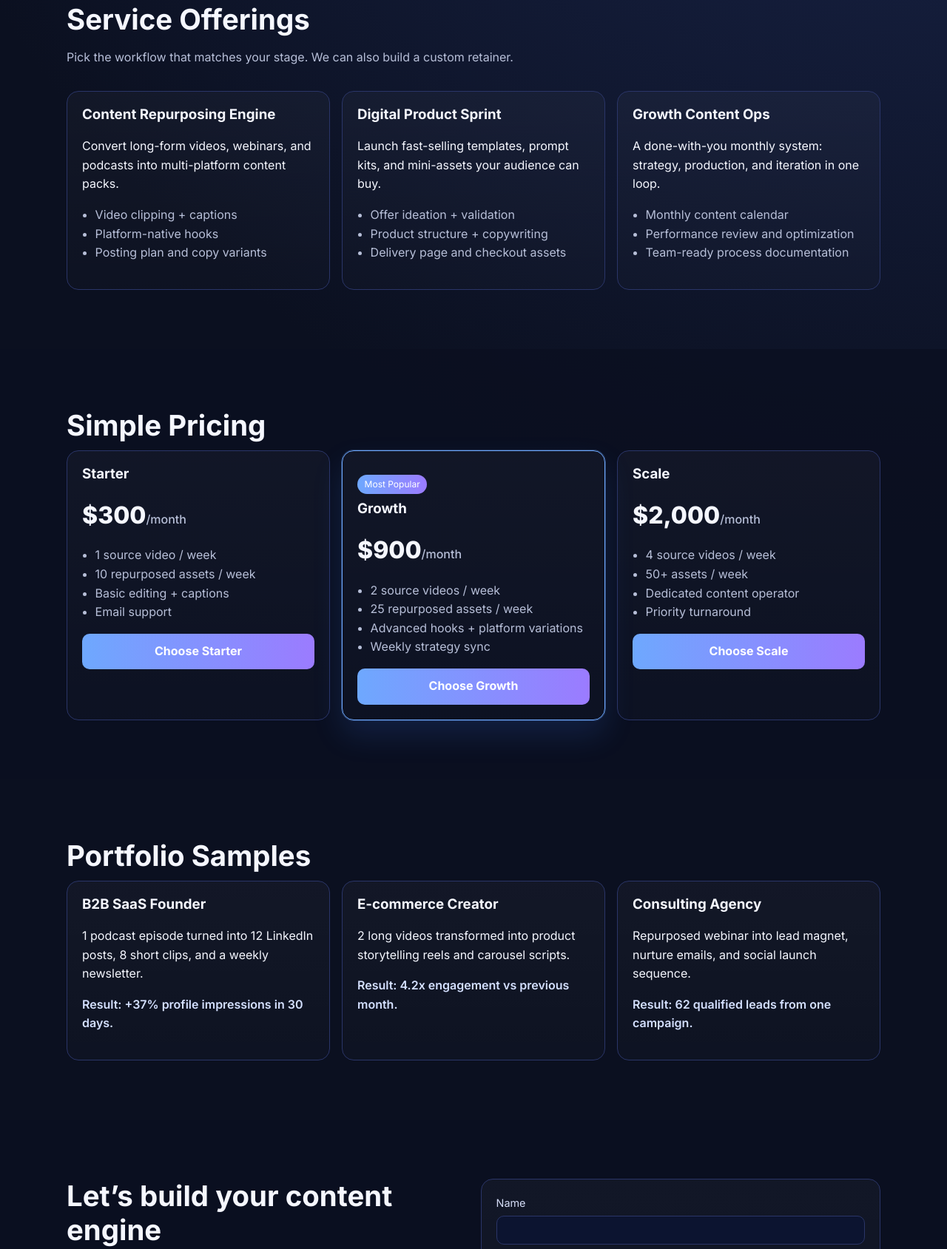
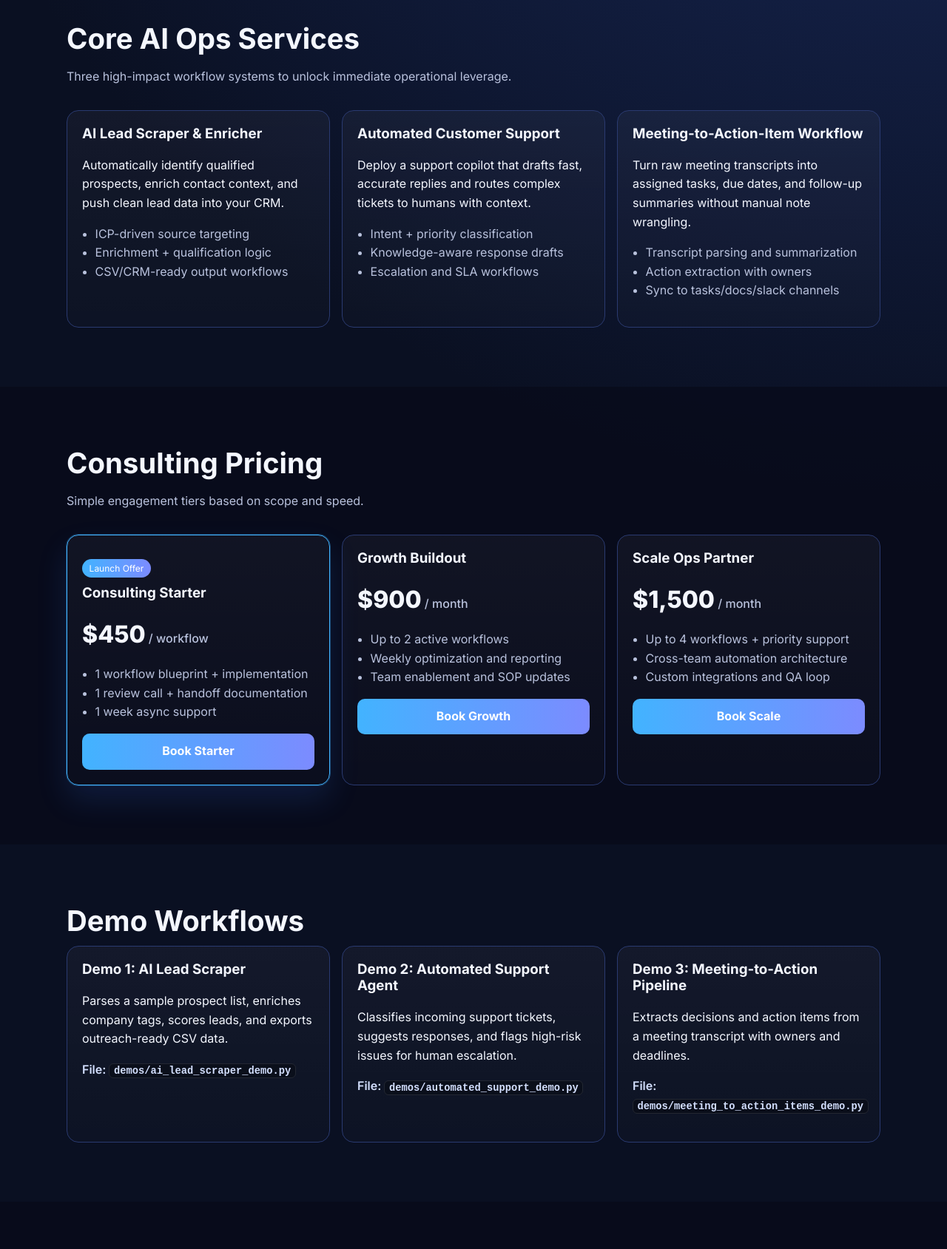
Before and after one commit to jackalAgents/scaleforge-studio, a plain HTML site: page index.html in a window 1280 px wide. Shown: the part 786-2475 px from the top of the page at 74% size. Drawn offline with Linux system fonts and the light colour scheme.

Commit message:
Add files via upload

```diff
--- a/index.html
+++ b/index.html
@@ -3,8 +3,8 @@
 <head>
   <meta charset="UTF-8" />
   <meta name="viewport" content="width=device-width, initial-scale=1.0" />
-  <title>ScaleForge Studio | Turn 1 Video Into 20+ Revenue Assets</title>
-  <meta name="description" content="ScaleForge Studio helps creators and brands turn one long-form video into short-form clips, carousels, posts, newsletters, and lead magnets." />
+  <title>ScaleForge AI Ops | AI Workflow Consulting for Fast Teams</title>
+  <meta name="description" content="ScaleForge AI Ops designs and deploys practical AI workflows: AI lead scraping, automated support, and meeting-to-action-item systems." />
   <link rel="preconnect" href="https://fonts.googleapis.com">
   <link rel="preconnect" href="https://fonts.gstatic.com" crossorigin>
   <link href="https://fonts.googleapis.com/css2?family=Inter:wght@400;500;600;700;800&display=swap" rel="stylesheet">
@@ -13,11 +13,11 @@
 <body>
   <header class="site-header">
     <div class="container nav-wrap">
-      <a class="logo" href="#">ScaleForge<span>Studio</span></a>
+      <a class="logo" href="#">ScaleForge<span>AI Ops</span></a>
       <nav>
         <a href="#services">Services</a>
         <a href="#pricing">Pricing</a>
-        <a href="#portfolio">Portfolio</a>
+        <a href="#demos">Demos</a>
         <a href="#contact" class="btn btn-sm">Book a Call</a>
       </nav>
     </div>
@@ -26,27 +26,27 @@
   <section class="hero">
     <div class="container hero-grid">
       <div>
-        <p class="eyebrow">AI CONTENT REPURPOSING FOR FOUNDERS & BRANDS</p>
-        <h1>Turn <span>1 video</span> into 20+ revenue-ready assets every week.</h1>
-        <p class="sub">We transform your long-form content into short clips, carousels, email newsletters, and lead magnets so you stay visible without burning out.</p>
+        <p class="eyebrow">AI WORKFLOW CONSULTING FOR GROWING BUSINESSES</p>
+        <h1>Build <span>AI Ops workflows</span> that save hours every week.</h1>
+        <p class="sub">We help founders and lean teams replace repetitive work with practical automations that improve lead flow, support speed, and execution consistency.</p>
         <div class="hero-cta">
-          <a href="#contact" class="btn">Get Started</a>
-          <a href="#portfolio" class="btn btn-ghost">See Samples</a>
+          <a href="#contact" class="btn">Start with an Audit</a>
+          <a href="#demos" class="btn btn-ghost">View Demo Workflows</a>
         </div>
         <div class="trust">
-          <span>✅ 48-72h turnaround</span>
-          <span>✅ AI + human quality control</span>
-          <span>✅ Built for growth-stage teams</span>
+          <span>✅ Built for SMB & B2B teams</span>
+          <span>✅ Setup + handoff documentation included</span>
+          <span>✅ Focused on ROI in under 30 days</span>
         </div>
       </div>
       <div class="hero-card">
-        <h3>What You Get From One Source Video</h3>
+        <h3>What ScaleForge AI Ops Delivers</h3>
         <ul>
-          <li>6-10 short-form clips (Reels/TikTok/Shorts)</li>
-          <li>3 platform-ready carousels</li>
-          <li>5-7 LinkedIn/X post drafts</li>
-          <li>1 newsletter or blog draft</li>
-          <li>1 lead magnet concept + CTA copy</li>
+          <li>Workflow design + tool selection</li>
+          <li>Rapid prototype and pilot launch</li>
+          <li>SOP docs and team onboarding</li>
+          <li>Performance tuning and iteration</li>
+          <li>Optional monthly optimization retainer</li>
         </ul>
       </div>
     </div>
@@ -54,34 +54,34 @@
 
   <section id="services" class="section">
     <div class="container">
-      <h2>Service Offerings</h2>
-      <p class="section-sub">Pick the workflow that matches your stage. We can also build a custom retainer.</p>
+      <h2>Core AI Ops Services</h2>
+      <p class="section-sub">Three high-impact workflow systems to unlock immediate operational leverage.</p>
       <div class="cards">
         <article class="card">
-          <h3>Content Repurposing Engine</h3>
-          <p>Convert long-form videos, webinars, and podcasts into multi-platform content packs.</p>
+          <h3>AI Lead Scraper & Enricher</h3>
+          <p>Automatically identify qualified prospects, enrich contact context, and push clean lead data into your CRM.</p>
           <ul>
-            <li>Video clipping + captions</li>
-            <li>Platform-native hooks</li>
-            <li>Posting plan and copy variants</li>
+            <li>ICP-driven source targeting</li>
+            <li>Enrichment + qualification logic</li>
+            <li>CSV/CRM-ready output workflows</li>
           </ul>
         </article>
         <article class="card">
-          <h3>Digital Product Sprint</h3>
-          <p>Launch fast-selling templates, prompt kits, and mini-assets your audience can buy.</p>
+          <h3>Automated Customer Support</h3>
+          <p>Deploy a support copilot that drafts fast, accurate replies and routes complex tickets to humans with context.</p>
           <ul>
-            <li>Offer ideation + validation</li>
-            <li>Product structure + copywriting</li>
-            <li>Delivery page and checkout assets</li>
+            <li>Intent + priority classification</li>
+            <li>Knowledge-aware response drafts</li>
+            <li>Escalation and SLA workflows</li>
           </ul>
         </article>
         <article class="card">
-          <h3>Growth Content Ops</h3>
-          <p>A done-with-you monthly system: strategy, production, and iteration in one loop.</p>
+          <h3>Meeting-to-Action-Item Workflow</h3>
+          <p>Turn raw meeting transcripts into assigned tasks, due dates, and follow-up summaries without manual note wrangling.</p>
           <ul>
-            <li>Monthly content calendar</li>
-            <li>Performance review and optimization</li>
-            <li>Team-ready process documentation</li>
+            <li>Transcript parsing and summarization</li>
+            <li>Action extraction with owners</li>
+            <li>Sync to tasks/docs/slack channels</li>
           </ul>
         </article>
       </div>
@@ -90,64 +90,62 @@
 
   <section id="pricing" class="section alt">
     <div class="container">
-      <h2>Simple Pricing</h2>
+      <h2>Consulting Pricing</h2>
+      <p class="section-sub">Simple engagement tiers based on scope and speed.</p>
       <div class="pricing-grid">
-        <article class="price-card">
-          <h3>Starter</h3>
-          <p class="price">$300<span>/month</span></p>
+        <article class="price-card featured">
+          <p class="tag">Launch Offer</p>
+          <h3>Consulting Starter</h3>
+          <p class="price">$450<span> / workflow</span></p>
           <ul>
-            <li>1 source video / week</li>
-            <li>10 repurposed assets / week</li>
-            <li>Basic editing + captions</li>
-            <li>Email support</li>
+            <li>1 workflow blueprint + implementation</li>
+            <li>1 review call + handoff documentation</li>
+            <li>1 week async support</li>
           </ul>
-          <a href="#contact" class="btn btn-block">Choose Starter</a>
-        </article>
-        <article class="price-card featured">
-          <p class="tag">Most Popular</p>
-          <h3>Growth</h3>
-          <p class="price">$900<span>/month</span></p>
-          <ul>
-            <li>2 source videos / week</li>
-            <li>25 repurposed assets / week</li>
-            <li>Advanced hooks + platform variations</li>
-            <li>Weekly strategy sync</li>
-          </ul>
-          <a href="#contact" class="btn btn-block">Choose Growth</a>
+          <a href="#contact" class="btn btn-block">Book Starter</a>
         </article>
         <article class="price-card">
-          <h3>Scale</h3>
-          <p class="price">$2,000<span>/month</span></p>
+          <h3>Growth Buildout</h3>
+          <p class="price">$900<span> / month</span></p>
           <ul>
-            <li>4 source videos / week</li>
-            <li>50+ assets / week</li>
-            <li>Dedicated content operator</li>
-            <li>Priority turnaround</li>
+            <li>Up to 2 active workflows</li>
+            <li>Weekly optimization and reporting</li>
+            <li>Team enablement and SOP updates</li>
           </ul>
-          <a href="#contact" class="btn btn-block">Choose Scale</a>
+          <a href="#contact" class="btn btn-block">Book Growth</a>
+        </article>
+        <article class="price-card">
+          <h3>Scale Ops Partner</h3>
+          <p class="price">$1,500<span> / month</span></p>
+          <ul>
+            <li>Up to 4 workflows + priority support</li>
+            <li>Cross-team automation architecture</li>
+            <li>Custom integrations and QA loop</li>
+          </ul>
+          <a href="#contact" class="btn btn-block">Book Scale</a>
         </article>
       </div>
     </div>
   </section>
 
-  <section id="portfolio" class="section">
+  <section id="demos" class="section">
     <div class="container">
-      <h2>Portfolio Samples</h2>
+      <h2>Demo Workflows</h2>
       <div class="portfolio-grid">
         <article class="portfolio-item">
-          <h3>B2B SaaS Founder</h3>
-          <p>1 podcast episode turned into 12 LinkedIn posts, 8 short clips, and a weekly newsletter.</p>
-          <p class="result">Result: +37% profile impressions in 30 days.</p>
+          <h3>Demo 1: AI Lead Scraper</h3>
+          <p>Parses a sample prospect list, enriches company tags, scores leads, and exports outreach-ready CSV data.</p>
+          <p class="result">File: <code>demos/ai_lead_scraper_demo.py</code></p>
         </article>
         <article class="portfolio-item">
-          <h3>E-commerce Creator</h3>
-          <p>2 long videos transformed into product storytelling reels and carousel scripts.</p>
-          <p class="result">Result: 4.2x engagement vs previous month.</p>
+          <h3>Demo 2: Automated Support Agent</h3>
+          <p>Classifies incoming support tickets, suggests responses, and flags high-risk issues for human escalation.</p>
+          <p class="result">File: <code>demos/automated_support_demo.py</code></p>
         </article>
         <article class="portfolio-item">
-          <h3>Consulting Agency</h3>
-          <p>Repurposed webinar into lead magnet, nurture emails, and social launch sequence.</p>
-          <p class="result">Result: 62 qualified leads from one campaign.</p>
+          <h3>Demo 3: Meeting-to-Action Pipeline</h3>
+          <p>Extracts decisions and action items from a meeting transcript with owners and deadlines.</p>
+          <p class="result">File: <code>demos/meeting_to_action_items_demo.py</code></p>
         </article>
       </div>
     </div>
@@ -156,30 +154,30 @@
   <section id="contact" class="section alt">
     <div class="container contact-wrap">
       <div>
-        <h2>Let’s build your content engine</h2>
-        <p>Tell us your niche, content goals, and weekly output target. We’ll reply with a tailored plan.</p>
+        <h2>Let’s build your AI Ops stack</h2>
+        <p>Share your bottleneck and current workflow tools. We’ll reply with a practical implementation plan.</p>
         <p><strong>Email:</strong> jackalagents@gmail.com</p>
       </div>
       <form class="contact-form" action="https://formspree.io/f/xjkyrznv" method="POST">
         <label>Name<input type="text" name="name" required /></label>
         <label>Email<input type="email" name="email" required /></label>
-        <label>Business Type<input type="text" name="business" /></label>
-        <label>Monthly Budget
+        <label>Company<input type="text" name="company" /></label>
+        <label>Monthly Ops Budget
           <select name="budget">
-            <option value="$300-$900">$300-$900</option>
-            <option value="$900-$2000">$900-$2000</option>
-            <option value="$2000+">$2000+</option>
+            <option value="$450-$900">$450-$900</option>
+            <option value="$900-$1500">$900-$1,500</option>
+            <option value="$1500+">$1,500+</option>
           </select>
         </label>
-        <label>Project Details<textarea name="message" rows="4" required></textarea></label>
-        <button type="submit" class="btn btn-block">Send Inquiry</button>
+        <label>Main Workflow Pain Point<textarea name="message" rows="4" required></textarea></label>
+        <button type="submit" class="btn btn-block">Request Proposal</button>
       </form>
     </div>
   </section>
 
   <footer class="site-footer">
     <div class="container">
-      <p>© <span id="year"></span> ScaleForge Studio. Built for creators who ship.</p>
+      <p>© <span id="year"></span> ScaleForge AI Ops. Practical automation that compounds.</p>
     </div>
   </footer>
 
--- a/styles.css
+++ b/styles.css
@@ -1,12 +1,12 @@
 :root {
-  --bg: #0b1020;
-  --bg-soft: #121a31;
-  --card: #171f3d;
-  --text: #f5f7ff;
-  --muted: #b7bfd8;
-  --brand: #6ea8fe;
-  --brand-2: #9b7bff;
-  --border: #2a3568;
+  --bg: #0a1022;
+  --bg-soft: #111a38;
+  --card: #172348;
+  --text: #f4f7ff;
+  --muted: #b9c2dd;
+  --brand: #42b3ff;
+  --brand-2: #7c8bff;
+  --border: #2a3a70;
 }
 
 * { box-sizing: border-box; }
@@ -14,15 +14,15 @@ body {
   margin: 0;
   font-family: 'Inter', system-ui, sans-serif;
   color: var(--text);
-  background: radial-gradient(circle at top right, #1d2a55 0%, var(--bg) 45%);
+  background: radial-gradient(circle at top right, #1c2f66 0%, var(--bg) 42%);
   line-height: 1.6;
 }
 
 .container { width: min(1100px, 92%); margin: 0 auto; }
 .section { padding: 5rem 0; }
-.section.alt { background: rgba(10, 15, 32, 0.7); }
+.section.alt { background: rgba(7, 11, 25, 0.72); }
 h1, h2, h3 { line-height: 1.2; margin-top: 0; }
-h2 { font-size: clamp(1.7rem, 3vw, 2.4rem); margin-bottom: 0.7rem; }
+h2 { font-size: clamp(1.7rem, 3vw, 2.4rem); margin-bottom: .7rem; }
 .section-sub { color: var(--muted); margin-bottom: 2rem; }
 
 a { color: inherit; text-decoration: none; }
@@ -31,7 +31,7 @@ a { color: inherit; text-decoration: none; }
   position: sticky;
   top: 0;
   backdrop-filter: blur(10px);
-  background: rgba(11, 16, 32, 0.72);
+  background: rgba(10, 16, 34, 0.76);
   border-bottom: 1px solid rgba(255,255,255,0.08);
   z-index: 20;
 }
@@ -39,17 +39,17 @@ a { color: inherit; text-decoration: none; }
   display: flex;
   align-items: center;
   justify-content: space-between;
-  padding: 0.9rem 0;
+  padding: .9rem 0;
 }
 .logo { font-weight: 800; font-size: 1.25rem; }
-.logo span { color: var(--brand); }
+.logo span { color: var(--brand); margin-left: .2rem; }
 nav { display: flex; gap: 1rem; align-items: center; }
 nav a { color: var(--muted); font-weight: 500; }
 
 .hero { padding: 5.5rem 0 4rem; }
 .hero-grid {
   display: grid;
-  grid-template-columns: 1.3fr 1fr;
+  grid-template-columns: 1.25fr 1fr;
   gap: 2rem;
   align-items: start;
 }
@@ -60,18 +60,18 @@ nav a { color: var(--muted); font-weight: 500; }
   font-size: .8rem;
   font-weight: 700;
 }
-h1 { font-size: clamp(2rem, 5vw, 3.3rem); margin: 0.4rem 0 1rem; }
+h1 { font-size: clamp(2rem, 5vw, 3.3rem); margin: .4rem 0 1rem; }
 h1 span {
   background: linear-gradient(90deg, var(--brand), var(--brand-2));
   -webkit-background-clip: text;
   -webkit-text-fill-color: transparent;
 }
-.sub { color: var(--muted); max-width: 60ch; }
+.sub { color: var(--muted); max-width: 62ch; }
 .hero-cta { display: flex; gap: .8rem; margin: 1.5rem 0; flex-wrap: wrap; }
-.trust { display: grid; gap: .3rem; color: #d5dcf7; font-size: .95rem; }
+.trust { display: grid; gap: .3rem; color: #d4e3ff; font-size: .95rem; }
 
 .hero-card, .card, .price-card, .portfolio-item, .contact-form {
-  background: linear-gradient(180deg, rgba(255,255,255,.03), rgba(255,255,255,.01));
+  background: linear-gradient(180deg, rgba(255,255,255,.04), rgba(255,255,255,.01));
   border: 1px solid var(--border);
   border-radius: 16px;
   padding: 1.25rem;
@@ -89,7 +89,7 @@ h1 span {
 .price span { font-size: 1rem; color: var(--muted); font-weight: 500; }
 .featured {
   border-color: var(--brand);
-  box-shadow: 0 0 0 1px rgba(110,168,254,.3), 0 20px 40px rgba(61,125,253,.15);
+  box-shadow: 0 0 0 1px rgba(66,179,255,.3), 0 20px 40px rgba(51,112,232,.16);
 }
 .tag {
   display: inline-block;
@@ -102,6 +102,14 @@ h1 span {
 }
 
 .result { color: #d4e0ff; font-weight: 600; }
+code {
+  background: rgba(0, 0, 0, 0.3);
+  border: 1px solid rgba(255,255,255,0.1);
+  border-radius: 6px;
+  padding: .1rem .35rem;
+  font-size: .86rem;
+}
+
 .contact-wrap {
   display: grid;
   grid-template-columns: 1fr 1fr;
@@ -120,7 +128,7 @@ input, select, textarea {
   padding: .7rem .8rem;
   border-radius: 10px;
   border: 1px solid var(--border);
-  background: #0c1430;
+  background: #0d1734;
   color: var(--text);
 }
 
```
